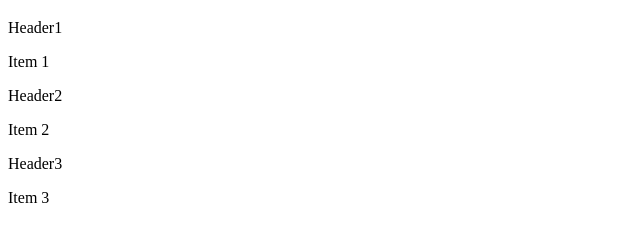
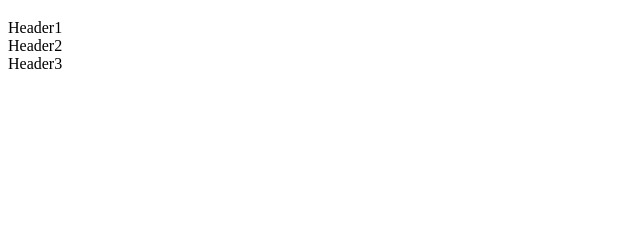
Before and after one commit to muhsinaltintop/module2Assignment, a plain HTML site: page index.html in a window 1280 px wide. Shown: the part 61-302 px from the top of the page, without its empty margins (0-640 px from the left). Drawn offline with Linux system fonts and the light colour scheme.

Commit message:
Update index.html

```diff
--- a/index.html
+++ b/index.html
@@ -10,9 +10,9 @@
 <h1>Responsive Layout</h1>
 
 <div class="row">
-  <div class="col-lg-3 col-md-6"><h>Header1</h><p>Item 1</p></div>
-  <div class="col-lg-3 col-md-6"><h>Header2</h><p>Item 2</p></div>
-  <div class="col-lg-3 col-md-6"><h>Header3</h><p>Item 3</p></div>
+  <div class="col-lg-3 col-md-6"><h>Header1</h></div>
+  <div class="col-lg-3 col-md-6"><h>Header2</h></div>
+  <div class="col-lg-3 col-md-6"><h>Header3</h></div>
 </div>
 
 </body>
```
